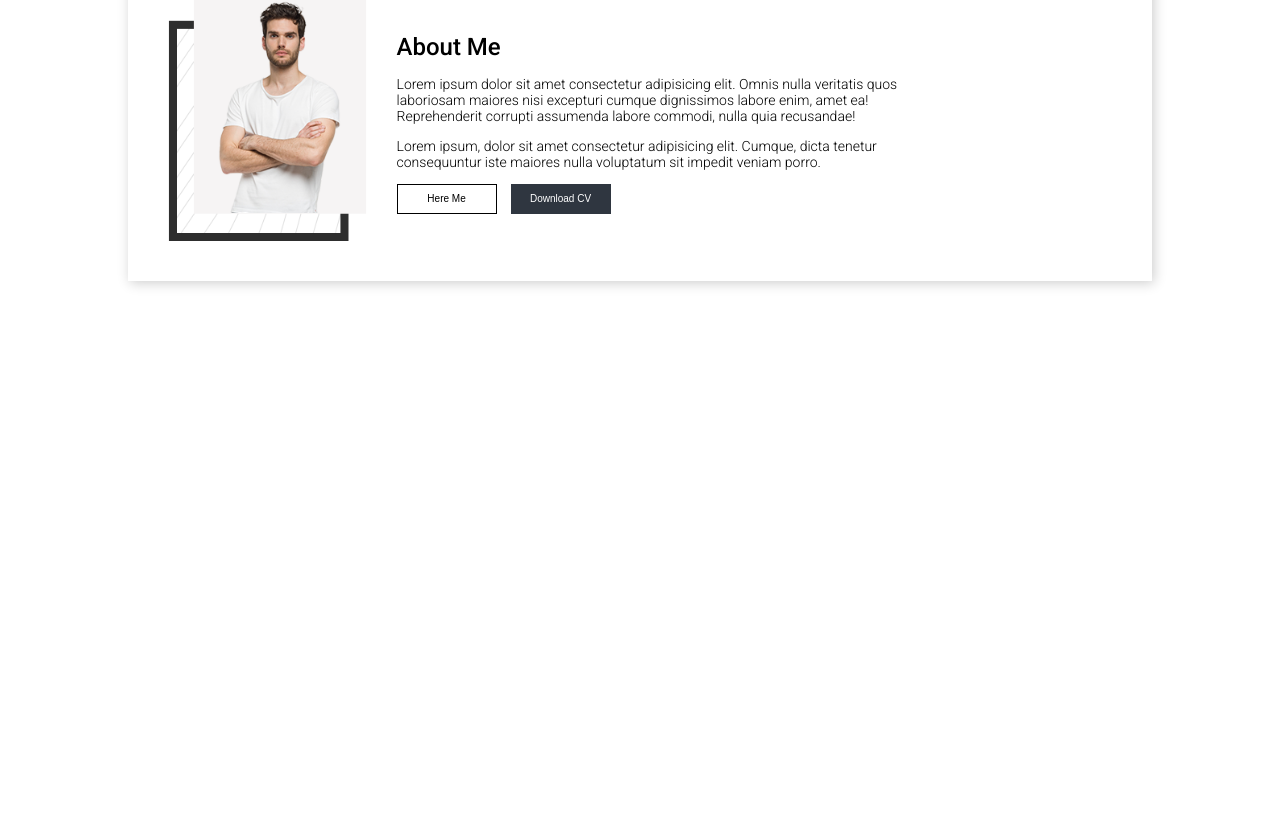
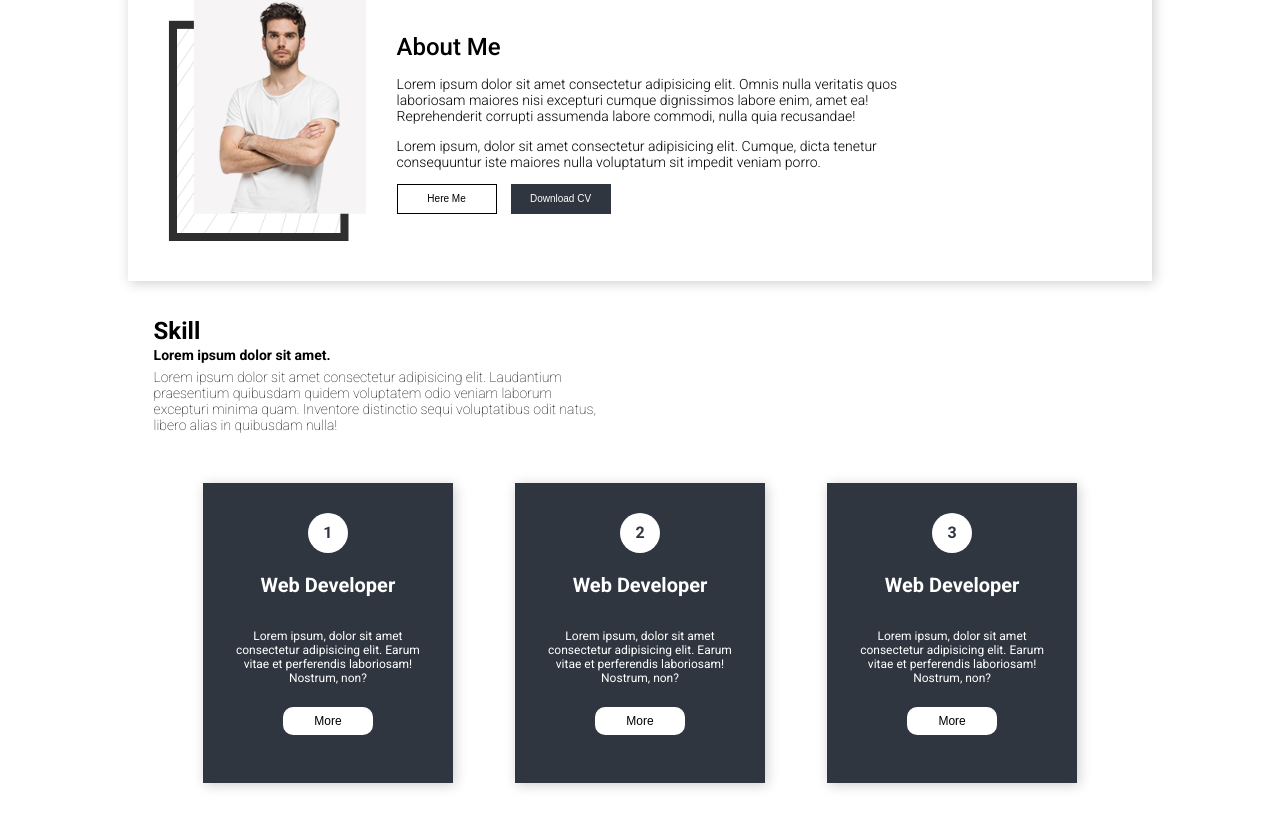
Before and after one commit to ZanCo21/WebPortofolio, a plain HTML site: page index.html in a window 1280 px wide. Shown: the part 561-1388 px from the top of the page. Before the commit the page ends 862 px from the top, so only its background shows below. Drawn offline with Linux system fonts and the light colour scheme.

Commit message:
part 4 skill

```diff
--- a/css/style.css
+++ b/css/style.css
@@ -154,3 +154,90 @@ body{
     width: 100px;
     height: 30px;
 }
+
+/* skill */
+.text-skill{
+    margin-left: 12%;
+    margin-top: 50px;
+    width: 450px;
+    line-height: 0;
+}
+
+.text-skill p:first-child{
+    font-weight: 700;
+    font-size: 24px;
+    line-height: 0;
+}
+
+.text-skill p:nth-child(2){
+    font-size: 14px;
+    font-weight: bold;
+}
+
+.text-skill p:nth-child(3){
+    font-size: 14px;
+    font-weight: 100;
+    line-height: normal;
+}
+
+.card-skill{
+    display: flex;
+    width: 78%;
+    margin: 50px auto;
+    justify-content: space-evenly;
+}
+
+.skill-1,.skill-2,.skill-3 {
+    width: 250px;
+    height: 300px;
+    background-color: #2f3640;
+    display: flex;
+    flex-direction: column;
+    align-items: center;
+    text-align: center;
+    padding: 30px 20px;
+    box-sizing: border-box;
+    box-shadow: 2px 2px 12px rgb(0, 0, 0, 0.2);
+}
+
+.skill-1 div,.skill-2 div,.skill-3 div{
+    width: 40px;
+    height: 40px;
+    border-radius: 50%;
+    background-color: white;
+    display: flex;
+    justify-content: center;
+    align-items: center;
+    font-weight: bold;
+    color: #2f3640;
+}
+
+.skill-1 p:first-of-type,
+.skill-2 p:first-of-type,
+.skill-3 p:first-of-type{
+    font-size: 20px;
+    font-weight: bold;
+    color: white;
+    /* margin-top: 20px;
+    margin-bottom: 0; */
+}
+
+.skill-1 p:nth-last-child(2),
+.skill-2 p:nth-last-child(2),
+.skill-3 p:nth-last-child(2){
+    color: white;
+    font-size: 12px;
+
+}
+
+.skill-1 button,
+.skill-2 button,
+.skill-3 button{
+    width: 90px;
+    height: 28px;
+    margin-top: 10px;
+    border-radius: 10px;
+    background-color: white;
+    border: none;
+    font-size: 12px;
+}
--- a/index.html
+++ b/index.html
@@ -38,7 +38,7 @@
         <p>I'M Daniel Candra</p>
         <p>Freelancing with Designer <br> & Developer</p>
 
-        <button class="btn-here">Here me</button>
+        <a href=""><button class="btn-here">Here me</button></a>
         <button class="btn-download">Download CV</button>
     </div>
 
@@ -58,5 +58,32 @@
         </div>
     </div>
 
+    <!-- skill -->
+    <div class="text-skill">
+        <p>Skill</p>
+        <p>Lorem ipsum dolor sit amet.</p>
+        <p>Lorem ipsum dolor sit amet consectetur adipisicing elit. Laudantium praesentium quibusdam quidem voluptatem odio veniam laborum excepturi minima quam. Inventore distinctio sequi voluptatibus odit natus, libero alias in quibusdam nulla!</p>
+    </div>
+
+    <div class="card-skill">
+        <div class="skill-1">
+            <div>1</div>
+            <p>Web Developer</p>
+            <p>Lorem ipsum, dolor sit amet consectetur adipisicing elit. Earum vitae et perferendis laboriosam! Nostrum, non?</p>
+            <button>More</button>
+        </div>
+        <div class="skill-2">
+            <div>2</div>
+            <p>Web Developer</p>
+            <p>Lorem ipsum, dolor sit amet consectetur adipisicing elit. Earum vitae et perferendis laboriosam! Nostrum, non?</p>
+            <button>More</button>
+        </div>
+        <div class="skill-3">
+            <div>3</div>
+            <p>Web Developer</p>
+            <p>Lorem ipsum, dolor sit amet consectetur adipisicing elit. Earum vitae et perferendis laboriosam! Nostrum, non?</p>
+            <button>More</button>
+        </div>
+    </div>
 </body>
 </html>
```
